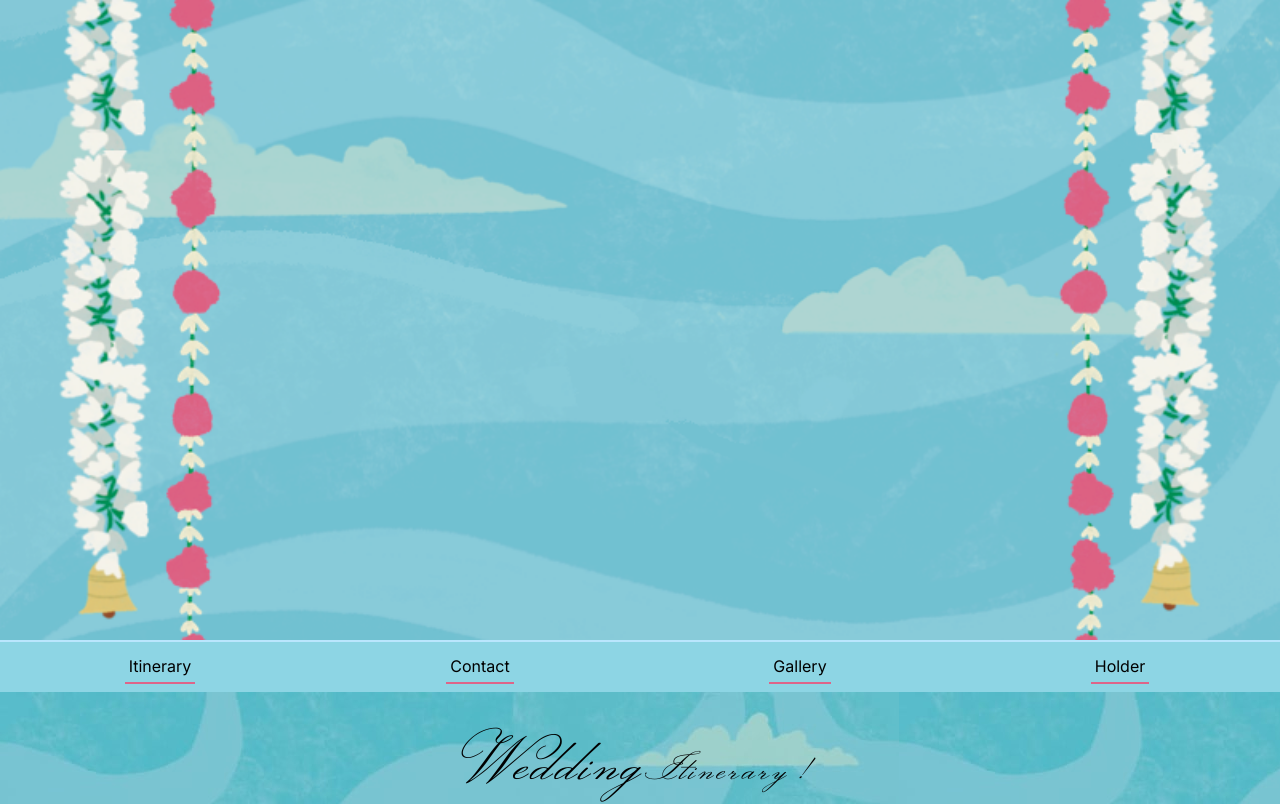
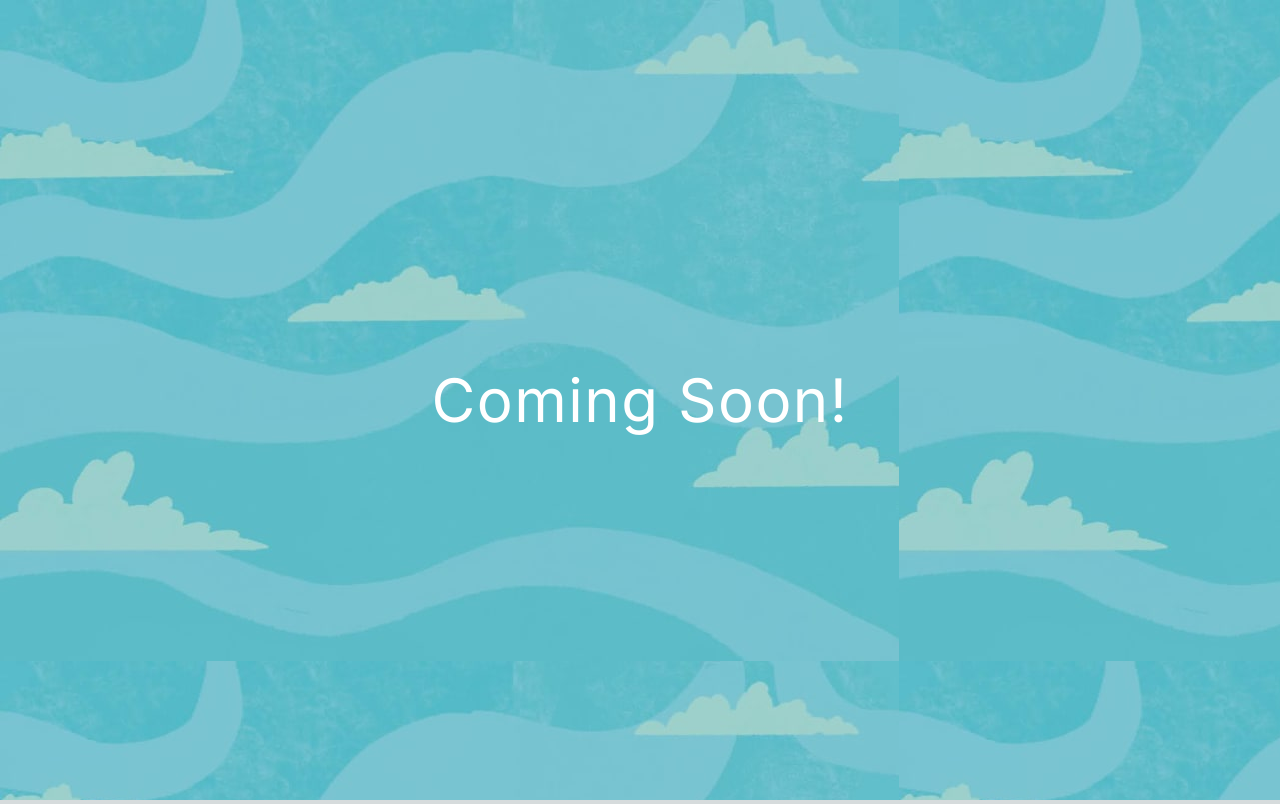
Before and after one commit to diptigandhi24/weddingwebsite, a Next.js app: page / in a window 1280 px wide. Shown: the top 804 px of the page. Built offline with nearby package versions, Linux system fonts and the light colour scheme.

Commit message:
Adding the welcome page

```diff
--- a/src/app/page.js
+++ b/src/app/page.js
@@ -9,7 +9,7 @@ const weddingFont = localFont({
 export default function Home() {
   return (
     <main>
-      <section className="w-full h-[80vh] bg-cover bg-no-repeat bg-center sm:bg-hero-md md:bg-hero-md lg:bg-hero-lg"></section>
+      {/* <section className="w-full h-[80vh] bg-cover bg-no-repeat bg-center sm:bg-hero-md md:bg-hero-md lg:bg-hero-lg"></section>
       <section>
         <Navigation />
       </section>
@@ -31,7 +31,10 @@ export default function Home() {
             <EventTabs />
           </div>
         </section>
-      </section>
+      </section> */}
+      <div className="flex justify-center w-screen h-screen items-center bg-origin-content bg-repeat bg-sitebg">
+        <h1 className="text-6xl tracking-wide text-white">Coming Soon!</h1>
+      </div>
     </main>
   );
 }
```
